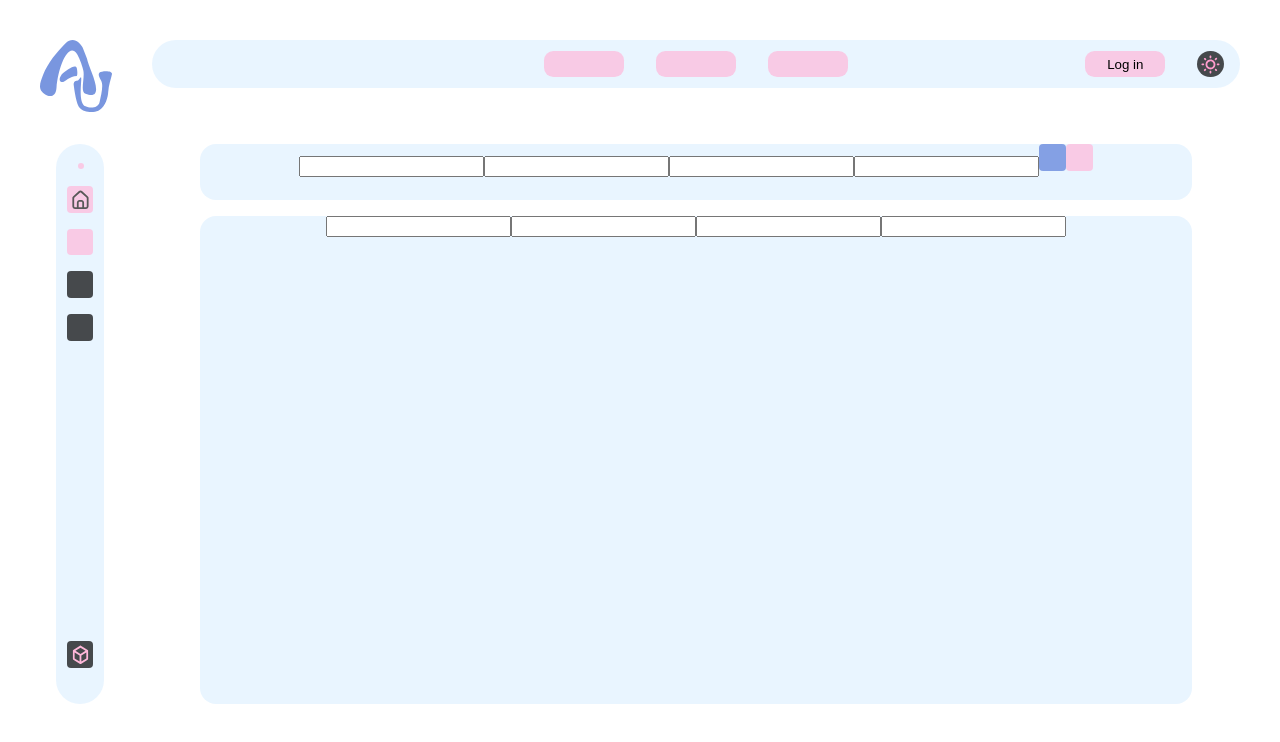
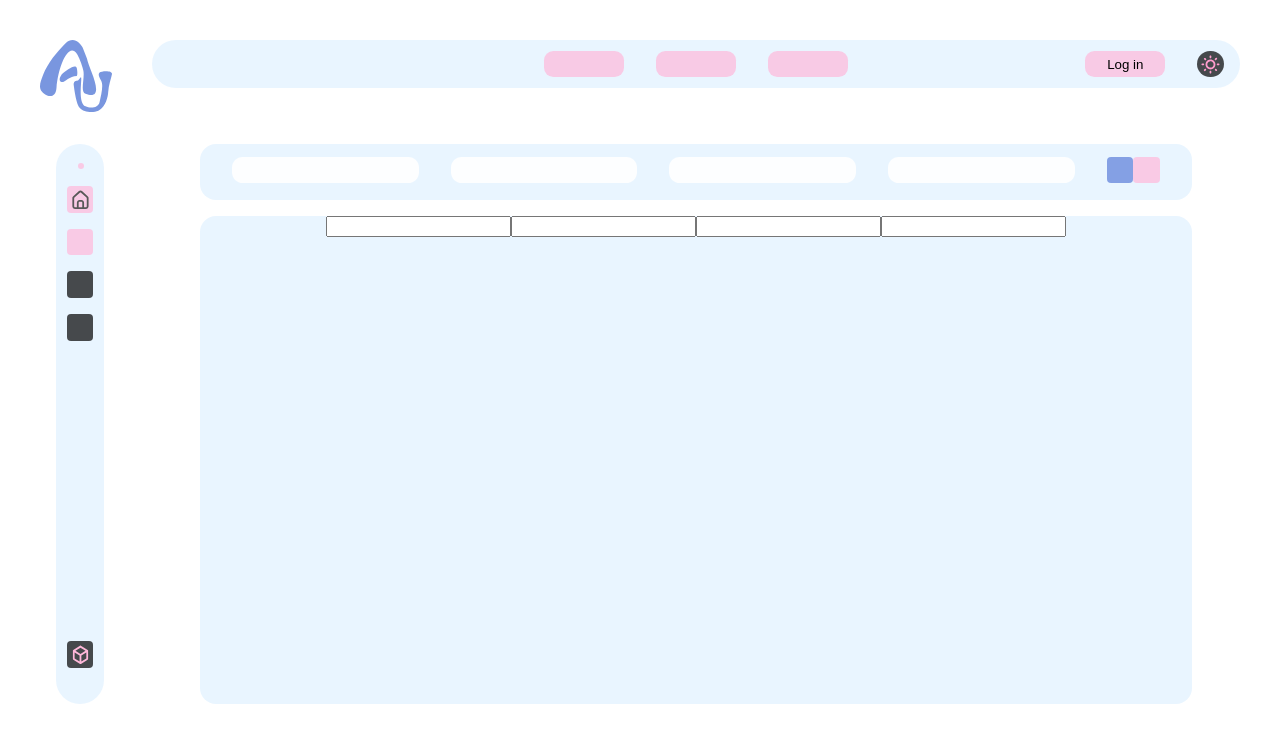
Before and after one commit to serg-k-v/ssys-client, a React (Create React App) app: page / in a window 1280 px wide. Shown: the top 742 px of the page. Built offline with nearby package versions, Linux system fonts and the light colour scheme.

Commit message:
add styles for filter

```diff
--- a/src/components/AuditFilter.jsx
+++ b/src/components/AuditFilter.jsx
@@ -6,12 +6,17 @@ const AuditFilter = () => {
 
     return (
         <div className="audit-filter">
-            <input ></input>
-            <input ></input>
-            <input ></input>
-            <input ></input>
-            <button className="square-btn filter-btn"></button>
-            <button className="square-btn search-btn"></button>
+            <div className="audit-filter-input">
+                <input type="text" className="filter-input" ></input>
+                <input type="text" className="filter-input" ></input>
+                <input type="text" className="filter-input" ></input>
+                <input type="text" className="filter-input" ></input>
+                <div>
+                    <button className="square-btn filter-btn"></button>
+                    <button className="square-btn search-btn"></button>
+                </div>
+            </div>
+
         </div>
     );
 }
--- a/src/styles/AuditFilter.scss
+++ b/src/styles/AuditFilter.scss
@@ -4,8 +4,18 @@
     height: 4em;
     width: 100%;
     background-color: map-get($base-colors, base-blue );
-    align-self: center;
     border-radius: 1em;
+
+    display: inline-flex;
+    align-items: center;
+}
+
+.audit-filter-input {
+    display: flex;
+    justify-content: space-around;
+    width: 100%;
+    gap: 0 2em;
+    padding: 0 2em 0 2em;
 }
 
 .filter-btn {
@@ -15,3 +25,14 @@
 .search-btn {
     background-color: map-get($base-colors, pink-btn );
 }
+
+.filter-input {
+    height: 2em;
+    padding: 0;
+
+    background-color: rgba(255, 255, 255, 0.9);
+    border-radius: 0.8em;
+    border: none;
+    border-width: 0;
+    flex-grow: 2;
+}
--- a/src/styles/AuditInfoTable.scss
+++ b/src/styles/AuditInfoTable.scss
@@ -4,6 +4,5 @@
     background-color: map-get($base-colors, base-blue );
     align-self: stretch;
     height: 100%;
-
     border-radius: 1em;
 }
```
Also changed, not shown: src/styles/Audit.scss (line endings or trailing spaces).
